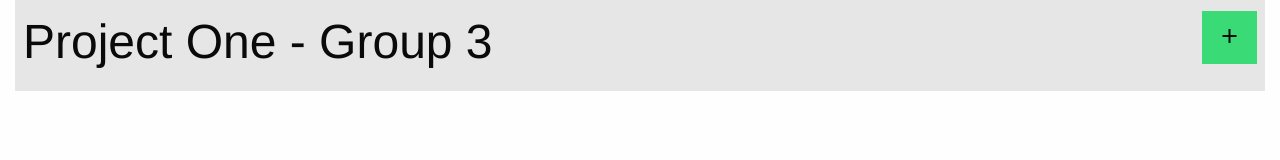
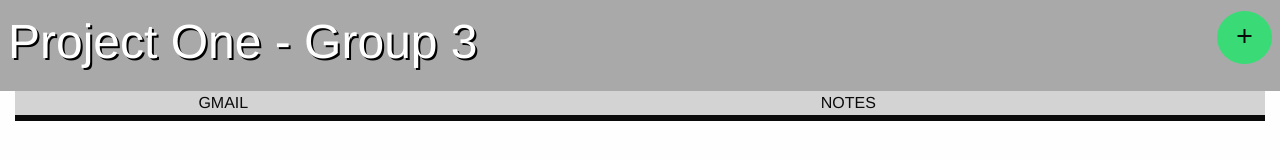
Before and after one commit to edwardfrary/project-one-group-three, a plain HTML site: page index.html in a window 1280 px wide. Drawn offline with nearby package versions, Linux system fonts and the light colour scheme.

Commit message:
layout changes

```diff
--- a/assets/css/style.css
+++ b/assets/css/style.css
@@ -0,0 +1,18 @@
+.button {
+    border-radius:50%;
+}
+
+.top-bar {
+    background-color: darkgray;
+    color:white;
+    text-shadow:2px 2px black;
+    text-align: center;
+}
+.title-header {
+    background-color: lightgrey;
+    text-align: center;
+}
+
+.main-body {
+    border-style:solid;
+}
--- a/index.html
+++ b/index.html
@@ -18,22 +18,43 @@
 </head>
 
 <body>
-    <!-- Main content container -->
-    <main class="grid-container fluid">
-
     <!-- HEADER -->
     <header class="top-bar">
         <!-- HEADER TEXT -->
         <div>
-                <h1 class="cell small-11">Project One - Group 3</h1>
+            <h1 class="top-bar-left">Project One - Group 3</h1>
         </div>
 
         <!-- ADD TASK BUTTON-->
         <div>
-                <button type="button" class="success button" id="addtaskbtn"><i class="material-icons">add</i></button>
+            <button type="button" class="top-bar-right success button" id="addtask-btn"><i
+                    class="material-icons">add</i></button>
         </div>
     </header>
 
+    <!-- MAIN BODY OF THE WEBSITE -->
+    <main class="grid-container fluid">
+        <div class="grid-x">
+            <!-- LEFT HAND COLUMN -->
+            <div class="cell medium-4">
+                <!--TITLE OF LEFT COLUMN -->
+                <div class = "title-header" id="email-header"><span>GMAIL</span>
+                </div>
+                <!-- BODY OF LEFT COLUMN -->
+                <div class = "main-body" id="email-body">
+                </div>
+            </div>
+
+            <!-- RIGHT HAND COLUMN -->
+            <div class="cell medium-8">
+                <!-- TITLE OF RIGHT COLUMN -->
+                <div class = "title-header" id="noticeboard-header"><span>NOTES</span>
+                </div>
+                <!-- BODY OF RIGHT COLUMN -->
+                <div class="main-body" id="noticeboard-body">
+                </div>
+            </div>
+        </div>
     </main>
 
     <!-- SCRIPTS -->
```
Lines whose indentation alone changed are shown as unchanged.
